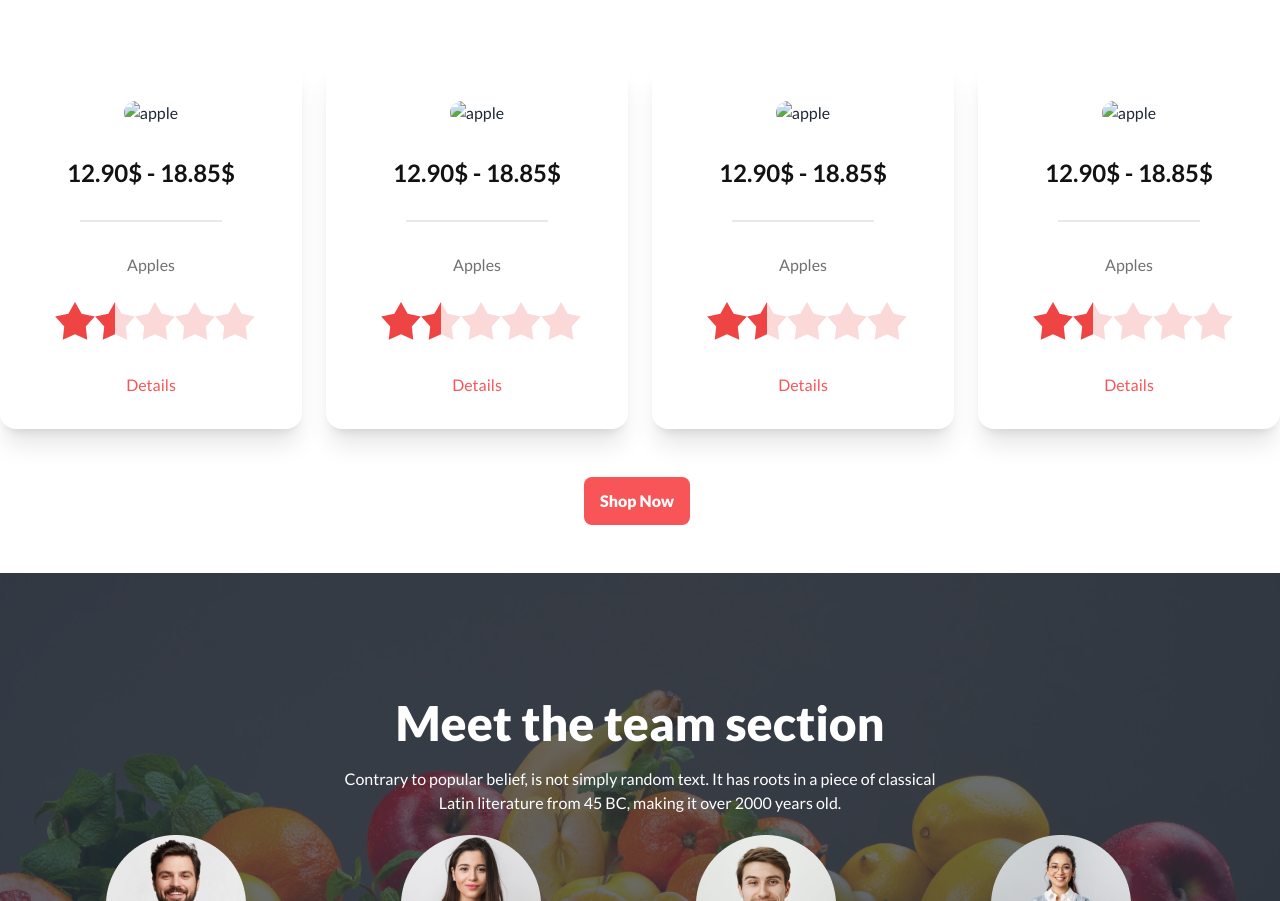
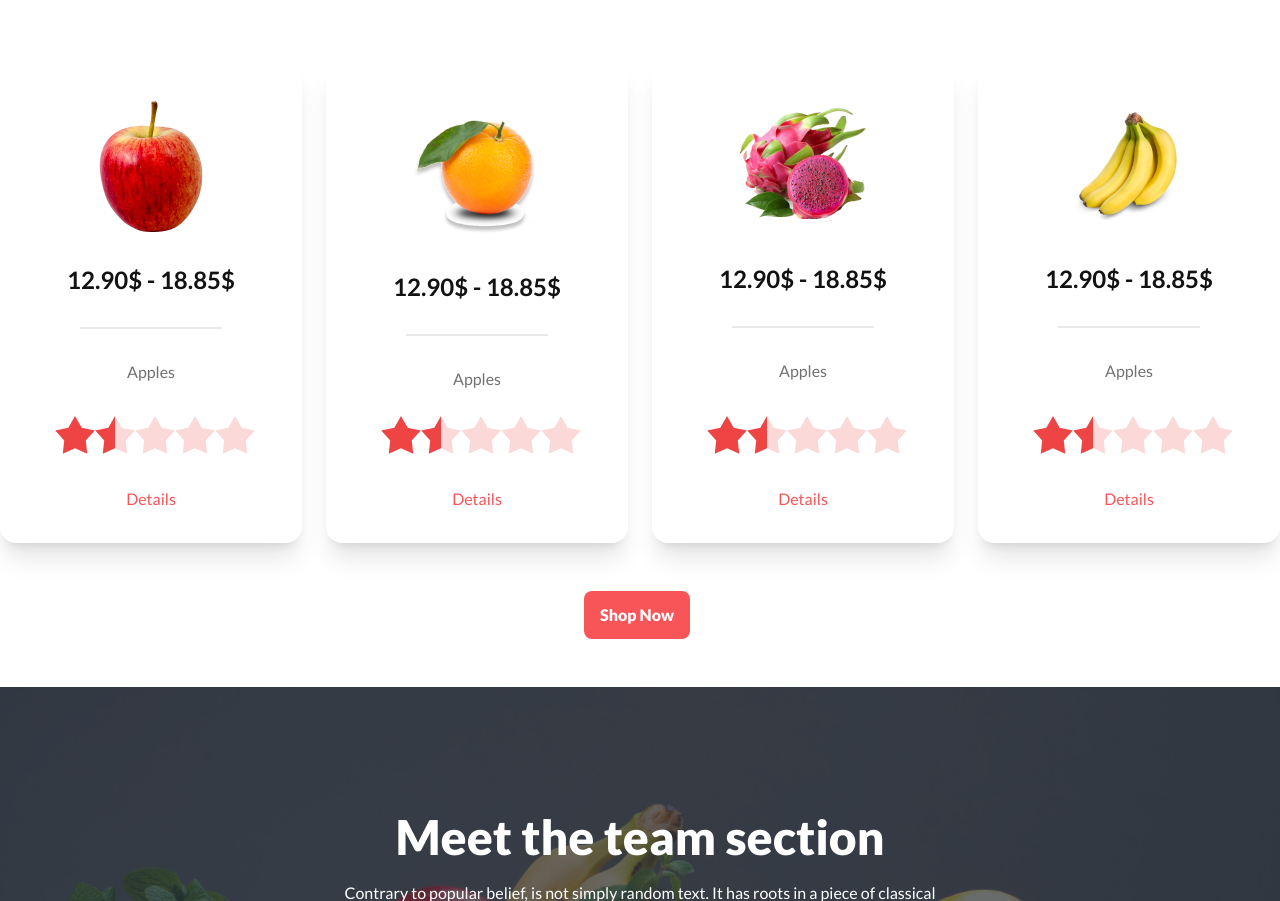
Before and after one commit to Sazzad39/fruit-assignment-3-tailwindanddaisyui, a plain HTML site: page index.html in a window 1280 px wide. Shown: the part 1253-2154 px from the top of the page. Drawn offline with nearby package versions, Linux system fonts and the light colour scheme.

Commit message:
edited image destination for deal section

```diff
--- a/index.html
+++ b/index.html
@@ -270,7 +270,7 @@
         <!-- 1st card  -->
         <div class="card  bg-base-100 shadow-xl">
           <figure class="px-10 pt-10">
-            <img src="/images//fruit6.png" alt="apple" class="rounded-xl" />
+            <img src="./images/fruit6.png" alt="apple" class="rounded-xl" />
           </figure>
           <div class="card-body items-center text-center">
             <h2 class="card-title text-[#121212] font-bold text-2xl">12.90$ - 18.85$</h2>
@@ -327,7 +327,7 @@
         <!-- 2nd card  -->
         <div class="card  bg-base-100 shadow-xl">
           <figure class="px-10 pt-10">
-            <img src="/images//fruit7.png" alt="apple" class="rounded-xl" />
+            <img src="./images/fruit7.png" alt="apple" class="rounded-xl" />
           </figure>
           <div class="card-body items-center text-center">
             <h2 class="card-title text-[#121212] font-bold text-2xl">12.90$ - 18.85$</h2>
@@ -384,7 +384,7 @@
         <!-- 3rd card  -->
         <div class="card  bg-base-100 shadow-xl">
           <figure class="px-10 pt-10">
-            <img src="/images//fruit8.png" alt="apple" class="rounded-xl" />
+            <img src="./images/fruit8.png" alt="apple" class="rounded-xl" />
           </figure>
           <div class="card-body items-center text-center">
             <h2 class="card-title text-[#121212] font-bold text-2xl">12.90$ - 18.85$</h2>
@@ -441,7 +441,7 @@
         <!-- 4th card  -->
         <div class="card  bg-base-100 shadow-xl">
           <figure class="px-10 pt-10">
-            <img src="/images//fruit9.png" alt="apple" class="rounded-xl" />
+            <img src="./images/fruit9.png" alt="apple" class="rounded-xl" />
           </figure>
           <div class="card-body items-center text-center">
             <h2 class="card-title text-[#121212] font-bold text-2xl">12.90$ - 18.85$</h2>
```
